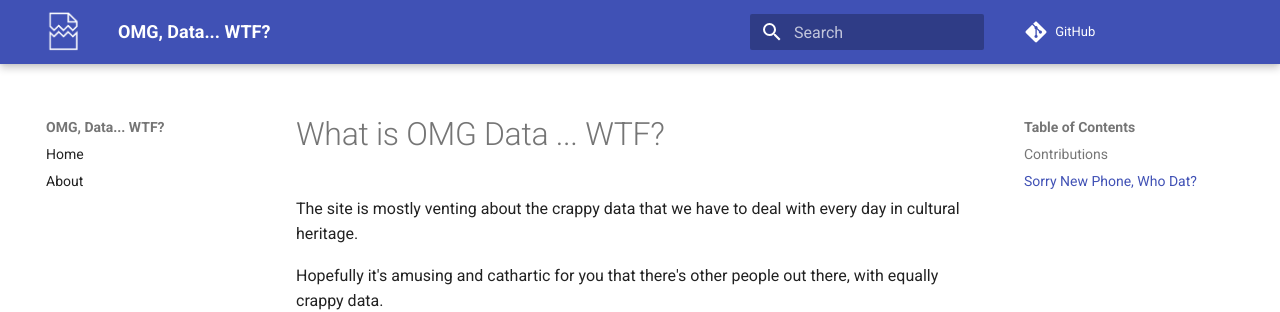
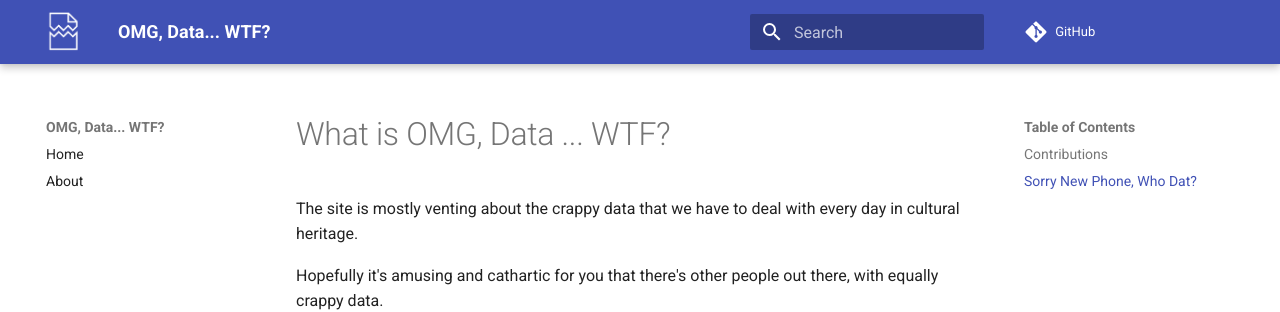
Before and after one commit to azaroth42/omgdata-wtf, an MkDocs documentation site: the page built from docs/about/index.md, in a window 1280 px wide. Shown: the top 312 px of the page. Built offline with MkDocs 1.6.1 and Material for MkDocs 9.7.7, drawn with Linux system fonts in a browser that asks for light colours; comment, search, counter and statistics services are not loaded.

```diff
--- a/docs/about/index.md
+++ b/docs/about/index.md
@@ -2,7 +2,7 @@
 title: About The Site
 ---
 
-# What is OMG Data ... WTF?
+# What is OMG, Data ... WTF?
 
 The site is mostly venting about the crappy data that we have to deal with every day in cultural heritage.
 
--- a/mkdocs.yml
+++ b/mkdocs.yml
@@ -4,6 +4,7 @@ site_author: "Rob Sanderson (azaroth42@gmail.com)"
 site_description: "Data Science Group Therapy"
 dev_addr: '127.0.0.1:8080'
 repo_url: "https://github.com/azaroth42/omgdata-wtf"
+edit_uri: "https://github.com/azaroth42/omgdata-wtf/edit/main"
 
 extra_css:
   - media/css/local.css
```
